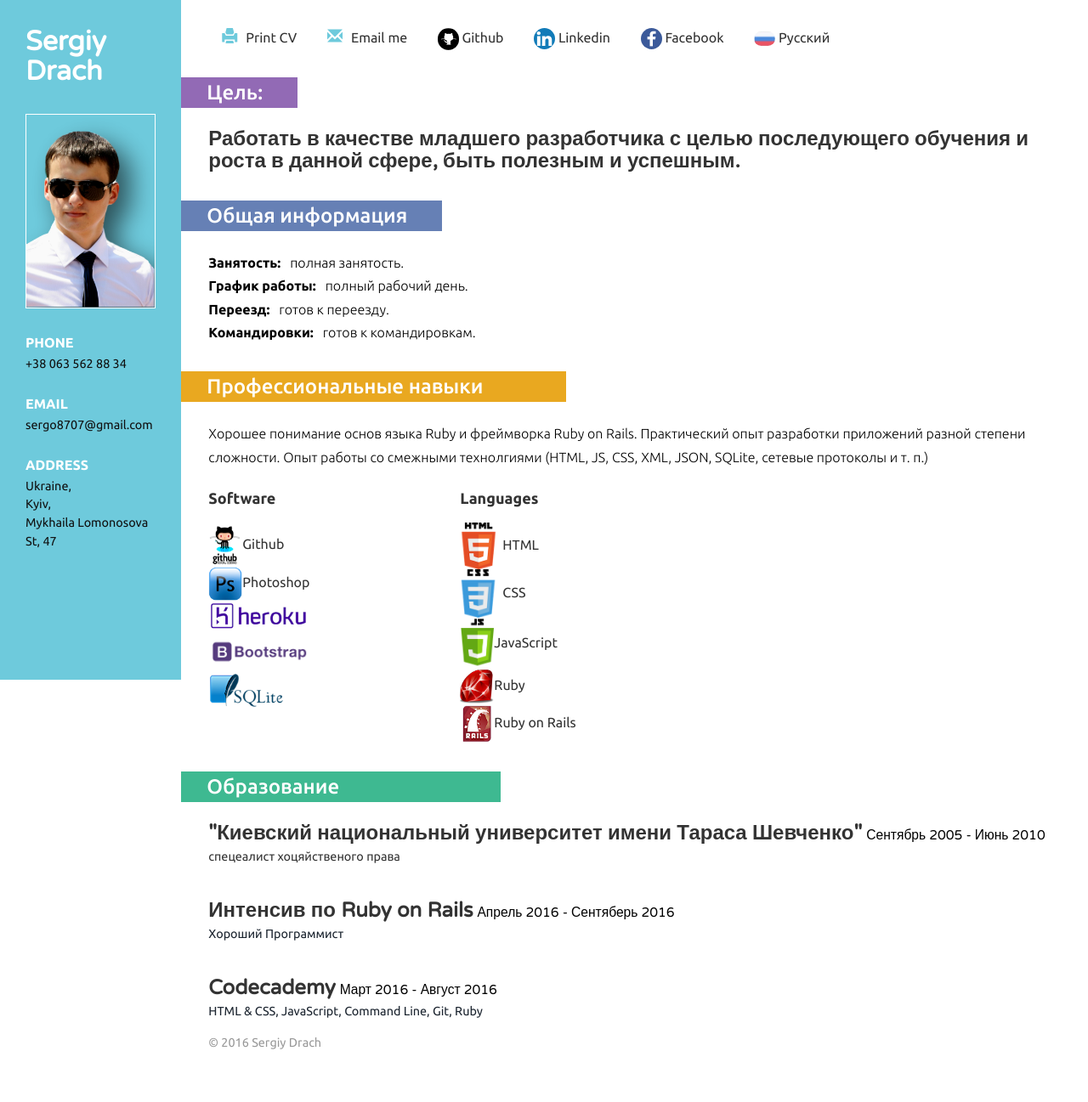
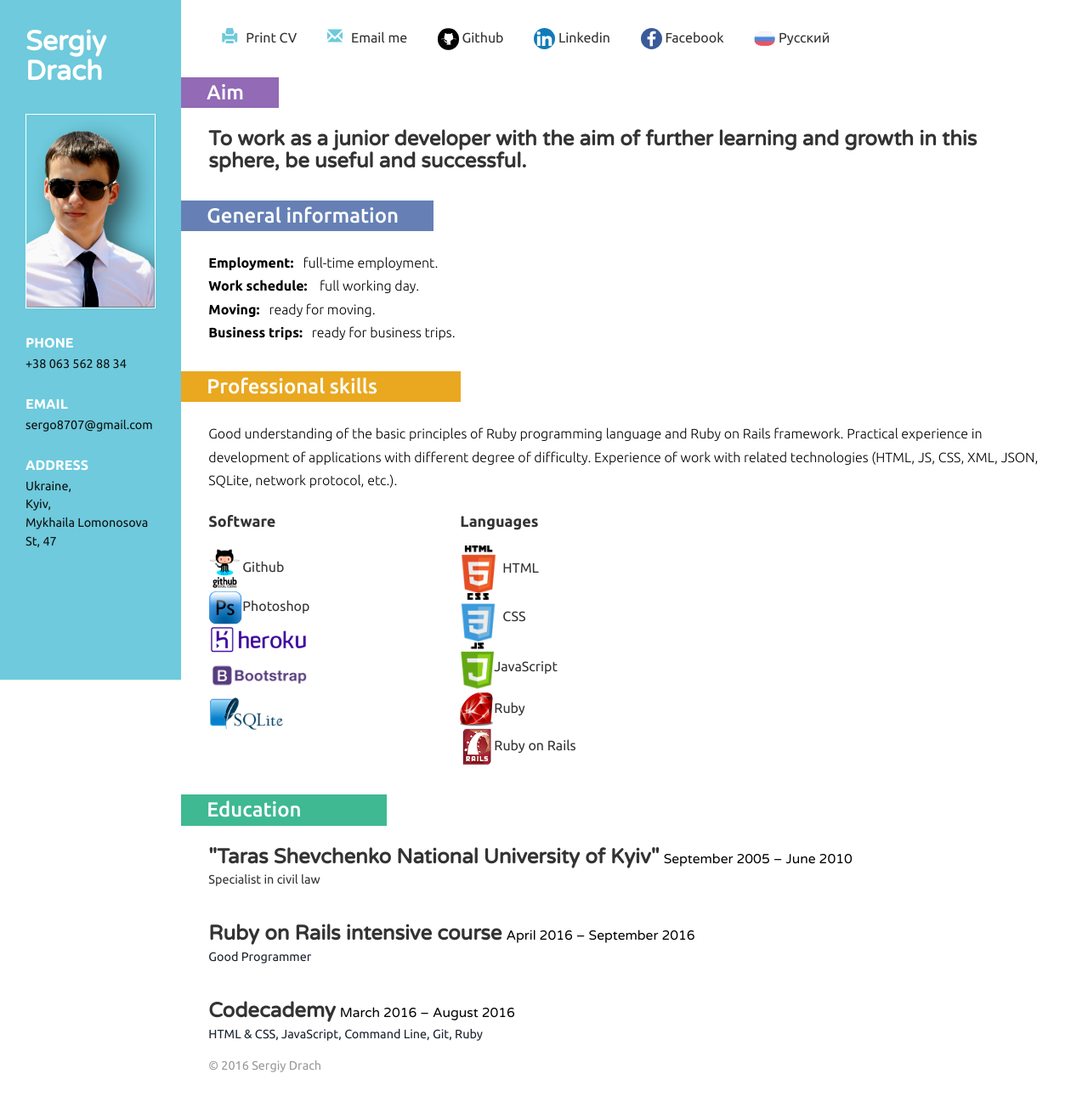
Before and after one commit to Sergo8707/My_website_2.0, a plain HTML site: page english.html in a window 1280 px wide. Shown: the whole page at 85% size. Before the commit the page ends 1270 px from the top, so only its background shows below. Drawn offline with Linux system fonts and the light colour scheme; files whose address does not match are found by name.

```diff
--- a/css/style.css
+++ b/css/style.css
@@ -168,7 +168,7 @@
 .education  h3{
   background: #999;
   color: #FFF;
-  padding: 5px 190px 5px 30px;
+  padding: 5px 100px 5px 30px;
   display: inline-block;
 }
 h3.clr{
--- a/english.html
+++ b/english.html
@@ -2,20 +2,25 @@
 <html>
 <head>
     <title>Sergiy Drach</title>
-    <link href="css/bootstrap.css" rel='stylesheet' type='text/css' />
+    <link href="css/bootstrap.css" rel='stylesheet' type='text/css'/>
     <!-- jQuery (necessary JavaScript plugins) -->
     <script src="js/jquery.min.js"></script>
     <!-- Custom Theme files -->
     <link href="css/dashboard.css" rel="stylesheet">
-    <link href="css/style.css" rel='stylesheet' type='text/css' />
+    <link href="css/style.css" rel='stylesheet' type='text/css'/>
 
     <!-- Custom Theme files -->
     <!--//theme-style-->
     <meta name="viewport" content="width=device-width, initial-scale=1">
-    <meta http-equiv="Content-Type" content="text/html; charset=utf-8" />
+    <meta http-equiv="Content-Type" content="text/html; charset=utf-8"/>
     <meta name="keywords" content="Curriculum Vitae Responsive web template, Bootstrap Web Templates, Flat Web Templates, Andriod Compatible web template,
-Smartphone Compatible web template, free webdesigns for Nokia, Samsung, LG, SonyErricsson, Motorola web design" />
-    <script type="application/x-javascript"> addEventListener("load", function() { setTimeout(hideURLbar, 0); }, false); function hideURLbar(){ window.scrollTo(0,1); } </script>
+Smartphone Compatible web template, free webdesigns for Nokia, Samsung, LG, SonyErricsson, Motorola web design"/>
+    <script type="application/x-javascript"> addEventListener("load", function () {
+        setTimeout(hideURLbar, 0);
+    }, false);
+    function hideURLbar() {
+        window.scrollTo(0, 1);
+    } </script>
     <link href='http://fonts.googleapis.com/css?family=Ubuntu:300,400,500,700' rel='stylesheet' type='text/css'>
     <link href='http://fonts.googleapis.com/css?family=Varela+Round' rel='stylesheet' type='text/css'>
     <!-- start menu -->
@@ -51,36 +56,40 @@
     <div class="content">
         <div class="details_header">
             <ul>
-                <li><a href="javascript:window.print()"><span class="glyphicon glyphicon-print" aria-hidden="true"></span>Print CV</a></li>
-                <li><a href="contact.html"><span class="glyphicon glyphicon-envelope" aria-hidden="true"></span>Email me</a></li>
-                <li><a href="https://github.com/Sergo8707"><img class="git" src="images/g2.png" alt="github"/>&nbsp;Github</a></li>
-                <li><a href="https://www.linkedin.com/in/sergey-drach-279712127"><img class="git" src="images/li.png" alt="Linkedin"/>&nbsp;Linkedin</a></li>
+                <li><a href="javascript:window.print()"><span class="glyphicon glyphicon-print"
+                                                              aria-hidden="true"></span>Print CV</a></li>
+                <li><a href="contact.html"><span class="glyphicon glyphicon-envelope" aria-hidden="true"></span>Email me</a>
+                </li>
+                <li><a href="https://github.com/Sergo8707"><img class="git" src="images/g2.png" alt="github"/>&nbsp;Github</a>
+                </li>
+                <li><a href="https://www.linkedin.com/in/sergey-drach-279712127"><img class="git" src="images/li.png" alt="Linkedin"/>&nbsp;Linkedin</a>
+                </li>
                 <li><a href="https://www.facebook.com/sergey.drach.9"><img class="git" src="images/f.png" alt="Facebook"/>&nbsp;Facebook</a></li>
                 <li><a href="index.html"><img class="git" src="images/rus.png" alt=""/> Русский</a></li>
             </ul>
         </div>
         <div class="company">
-            <h3 class="clr">Цель:</h3>
+            <h3 class="clr">Aim</h3>
             <div class="company_details">
-                <h4>Работать в качестве младшего разработчика с целью последующего обучения и роста в данной
-                    сфере, быть полезным и успешным.</h4>
+                <h4>To work as a junior developer with the aim of further learning and growth in this sphere, be useful
+                    and successful.</h4>
             </div>
         </div>
         <div class="company">
-            <h3 class="clr1">Общая информация</h3>
+            <h3 class="clr1">General information</h3>
             <div class="company_details">
-                <p><strong>Занятость:</strong>&nbsp;&nbsp;&nbsp;полная занятость.</p>
-                <p><strong>График работы:</strong>&nbsp;&nbsp;&nbsp;полный рабочий день.</p>
-                <p><strong>Переезд:</strong>&nbsp;&nbsp;&nbsp;готов к переезду.</p>
-                <p><strong>Командировки:</strong>&nbsp;&nbsp;&nbsp;готов к командировкам.</p>
+                <p><strong>Employment:</strong>&nbsp;&nbsp;&nbsp;full-time employment.</p>
+                <p><strong>Work schedule:</strong>&nbsp;&nbsp;&nbsp; full working day.</p>
+                <p><strong>Moving:</strong>&nbsp;&nbsp;&nbsp;ready for moving.</p>
+                <p><strong>Business trips:</strong>&nbsp;&nbsp;&nbsp;ready for business trips.</p>
             </div>
         </div>
         <div class="skills">
-            <h3 class="clr2">Профессиональные навыки</h3>
+            <h3 class="clr2">Professional skills</h3>
             <div class="skill_info">
-                <p>Хорошее понимание основ языка Ruby и фреймворка Ruby on Rails.
-                    Практический опыт разработки приложений разной степени сложности.
-                    Опыт работы со смежными технолгиями (HTML, JS, CSS, XML, JSON, SQLite, сетевые протоколы и т. п.)
+                <p>Good understanding of the basic principles of Ruby programming language and Ruby on Rails framework.
+                    Practical experience in development of applications with different degree of difficulty. Experience
+                    of work with related technologies (HTML, JS, CSS, XML, JSON, SQLite, network protocol, etc.).
                 </p>
             </div>
             <div class="skill_list">
@@ -104,17 +113,17 @@
             </div>
         </div>
         <div class="education">
-            <h3 class="clr3">Образование</h3>
+            <h3 class="clr3">Education</h3>
             <div class="education_details">
-                <h4>"Киевский национальный университет имени Тараса Шевченко"<span>Сентябрь 2005 - Июнь 2010</span></h4>
-                <h6>спецеалист хоцяйственого права</h6>
+                <h4>"Taras Shevchenko National University of Kyiv"<span>September 2005 – June 2010</span></h4>
+                <h6>Specialist in civil law </h6>
             </div>
             <div class="education_details">
-                <h4>Интенсив по Ruby on Rails<span>Апрель 2016 - Сентяберь 2016</span></h4>
-                <h6><a href="http://goodprogrammer.ru/">Хороший Программист</a></h6>
+                <h4>Ruby on Rails intensive course<span>April 2016 – September 2016</span></h4>
+                <h6><a href="http://goodprogrammer.ru/">Good Programmer</a></h6>
             </div>
             <div class="education_details">
-                <h4>Codecademy<span>Март 2016 - Август 2016</span></h4>
+                <h4>Codecademy<span>March 2016 – August 2016</span></h4>
                 <h6><a href="https://www.codecademy.com">HTML & CSS, JavaScript, Command Line, Git, Ruby</a></h6>
             </div>
         </div>
```
Also changed, not shown: contact.html (+5 -5 lines), contact_rus.html (+6 -3 lines), index.html (+20 -14 lines).
